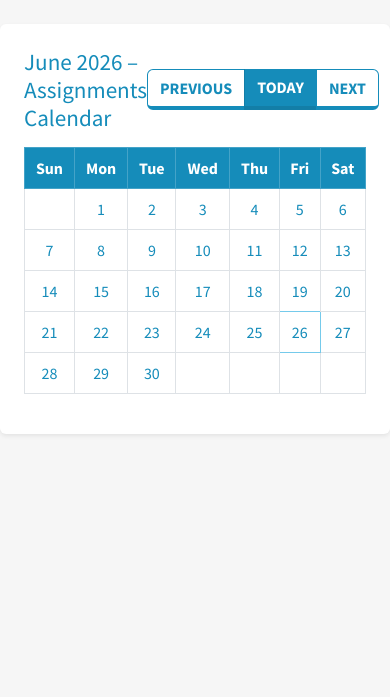
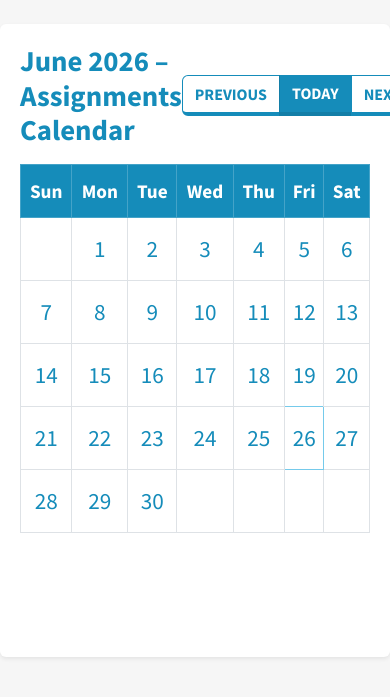
Before and after one commit to kingp84/speaktruth-pioneer-backend, a Django app: page /assignments/calendar/2026/06/ in a window 390 px wide; the page is wider, and only the part inside the window is pictured. Shown: the part 54-751 px from the top of that part. Run offline with Django 5.2, Linux system fonts and the light colour scheme; data comes from the database, SQL or seed files in the repository; some libraries are stand-ins or nearby versions.

Commit message:
Scale up the size of calendar.html

```diff
--- a/templates/assignments/calendar.html
+++ b/templates/assignments/calendar.html
@@ -18,10 +18,10 @@
 </nav>
 
 <!-- MAIN CONTENT -->
-<div class="container bg-white p-4 rounded shadow-sm">
+<div class="container bg-white p-4 rounded shadow-sm calendar-container">
 
     <div class="d-flex justify-content-between align-items-center mb-3">
-        <h1 class="h3 text-primary mb-0">{{ month_name }} {{ year }} – Assignments Calendar</h1>
+        <h1 class="h3 text-primary mb-0 calendar-title">{{ month_name }} {{ year }} – Assignments Calendar</h1>
 
         <div class="btn-group">
             <a class="btn btn-outline-primary"
@@ -40,7 +40,7 @@
     </div>
 
     <div class="table-responsive">
-        <table class="table table-bordered text-center align-middle">
+        <table class="table table-bordered text-center align-middle calendar-table">
             <thead class="table-primary">
                 <tr>
                     <th>Sun</th><th>Mon</th><th>Tue</th><th>Wed</th>
@@ -59,7 +59,7 @@
                             {% if day_date in assignment_dates %}table-warning fw-bold{% endif %}
                             {% if today.day == day and today.month == month and today.year == year %}border border-info{% endif %}">
                         <a href="{% url 'daily_assignments' year=year month=month day=day %}"
-                        class="text-decoration-none {% if day_date in assignment_dates %}text-dark{% else %}text-primary{% endif %}">
+                        class="text-decoration-none {% if day_date in assignment_dates %}text-dark{% else %}text-primary{% endif %} calendar-day">
                         {{ day }}
                         </a>
                     </td>
@@ -74,8 +74,57 @@
 
 </div>
 
-<!-- Hidden today variable to satisfy navbar logic if needed -->
+<!-- Hidden today variable -->
 <span style="display:none;">{{ today }}</span>
+
+<style>
+
+/* Desktop stays the same */
+.calendar-container {
+    max-width: 900px;
+}
+
+/* --- MOBILE SCALING --- */
+@media (max-width: 576px) {
+
+    /* Make the whole calendar fill more of the screen */
+    .calendar-container {
+        padding: 1.25rem !important;
+        min-height: 75vh;
+    }
+
+    /* Bigger month title */
+    .calendar-title {
+        font-size: 1.8rem !important;
+        font-weight: 700 !important;
+    }
+
+    /* Bigger weekday headers */
+    .calendar-table th {
+        font-size: 1.2rem !important;
+        padding: .75rem .25rem !important;
+    }
+
+    /* Bigger date numbers */
+    .calendar-day {
+        font-size: 1.45rem !important;
+        display: inline-block;
+        padding: .6rem 0 !important;
+    }
+
+    /* Bigger cells overall */
+    .calendar-table td {
+        height: 60px !important;
+        padding: .25rem !important;
+    }
+
+    /* Make assignment-highlighted days stand out more */
+    .table-warning {
+        font-size: 1.45rem !important;
+    }
+}
+
+</style>
 
 <!-- Bootstrap JS -->
 <script src="https://cdn.jsdelivr.net/npm/bootstrap@5.3.2/dist/js/bootstrap.bundle.min.js"></script>
```
